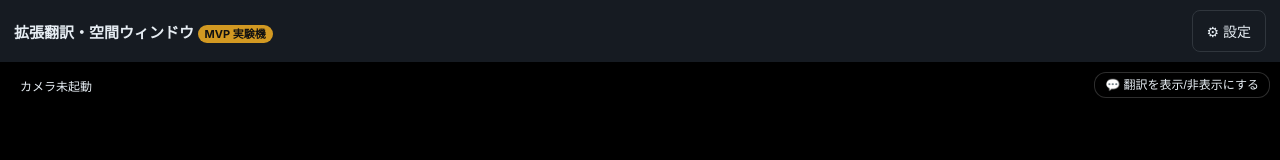
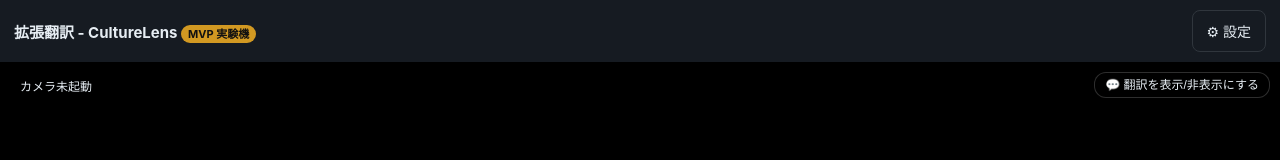
Before and after one commit to Joe-wolf-woof/culture-lens, a plain HTML site: page index.html in a window 1280 px wide. Shown: the top 160 px of the page. Drawn offline with nearby package versions, Linux system fonts and the light colour scheme.

Commit message:
Rename app to 拡張翻訳 - CultureLens

```diff
--- a/index.html
+++ b/index.html
@@ -3,7 +3,7 @@
 <head>
 <meta charset="UTF-8">
 <meta name="viewport" content="width=device-width, initial-scale=1.0, viewport-fit=cover">
-<title>拡張翻訳・空間ウィンドウ（MVP）</title>
+<title>拡張翻訳 - CultureLens（MVP）</title>
 <link rel="stylesheet" href="css/style.css">
 <script type="importmap">
 { "imports": { "three": "https://unpkg.com/three@0.160.0/build/three.module.js" } }
@@ -11,7 +11,7 @@
 </head>
 <body>
 <header class="topbar">
-  <div class="title">拡張翻訳・空間ウィンドウ <span class="badge">MVP 実験機</span></div>
+  <div class="title">拡張翻訳 - CultureLens <span class="badge">MVP 実験機</span></div>
   <button id="btn-settings" class="ghost">⚙ 設定</button>
 </header>
 
--- a/main.js
+++ b/main.js
@@ -1,5 +1,5 @@
 /**
- * main.js ― 拡張翻訳・空間ウィンドウ（MVP）
+ * main.js ― 拡張翻訳 - CultureLens（MVP）
  * 入力: カメラ映像 + マイク音声（Web Speech API / 手入力フォールバック）
  * 処理: engine/translate-engine.js（Gemini マルチモーダル拡張翻訳）
  * 出力: 字幕 + Three.js 空間タグピン
```
Also changed, not shown: 1 other file.
